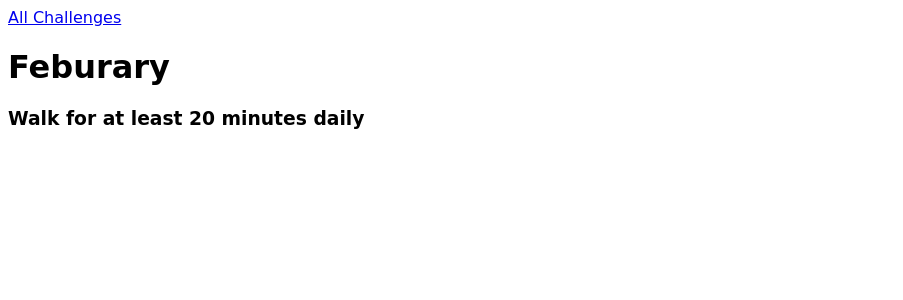
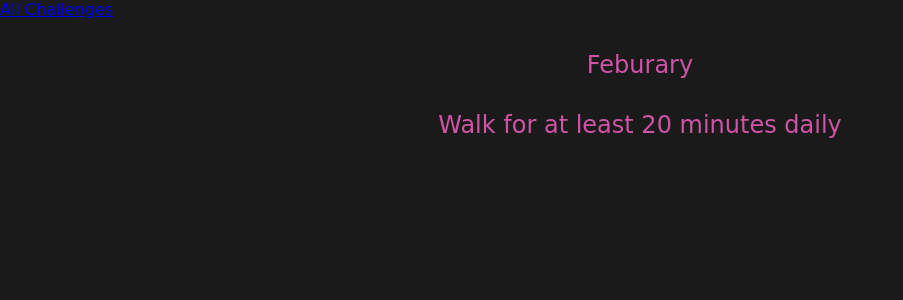
Before and after one commit to princ09/monthly_challenges, a Django app: page /challenges/feburary in a window 1280 px wide. Shown: the top 300 px of the page, without its empty margins (0-903 px from the left). Run offline with Django 3.2, Linux system fonts and the light colour scheme; some web fonts are replaced.

Commit message:
css styles added.

```diff
--- /dev/null
+++ b/challenges/static/challenges/challenge.css
@@ -0,0 +1,22 @@
+h1,
+h2 {
+  text-align: center;
+  color: white;
+}
+
+h1 {
+  font-size: 1.5rem;
+  margin: 2rem 0 1rem 0;
+  font-weight: normal;
+  color: #cf54a6;
+}
+
+h2 {
+  font-size: 3rem;
+  font-weight: bold;
+}
+
+.fallback {
+  text-align: center;
+  color: white;
+}
--- a/challenges/templates/challenges/challenge.html
+++ b/challenges/templates/challenges/challenge.html
@@ -1,16 +1,20 @@
 {% extends 'base.html' %}
-
+{% load static %}
 {% block page_title %}
 {{title | title}} Month Challange
 {% endblock  %}
+
+{% block css_files %}
+    <link rel="stylesheet" href="{% static 'challenges/challenge.css' %}"/>
+{% endblock css_files %}
 
 {% block content %}
     {% include "challenges/includes/header.html" %}
 
     <h1>{{title | title}}</h1>
     {% if text is not None %}
-        <h3>{{text}}</h3>
+        <h1>{{text}}</h1>
     {% else %}
-        <p> There is no Challange for this month yet ! </p>
+        <h2> There is no Challange for this month yet ! </h2>
     {% endif %}
 {% endblock  %}
--- a/static/styles.css
+++ b/static/styles.css
@@ -3,3 +3,8 @@
 html{
     font-family: 'Baloo Tammudu 2', cursive;
 }
+
+body {
+    margin: 0;
+    background-color: #1a1a1a;
+  }
```
Also changed, not shown: challenges/static/challenges/challenges.css (+36 -2 lines).
